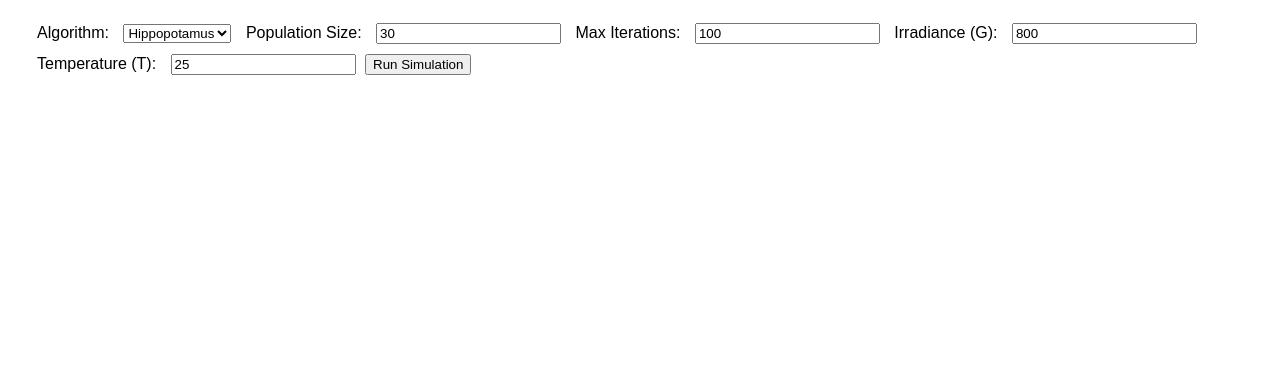
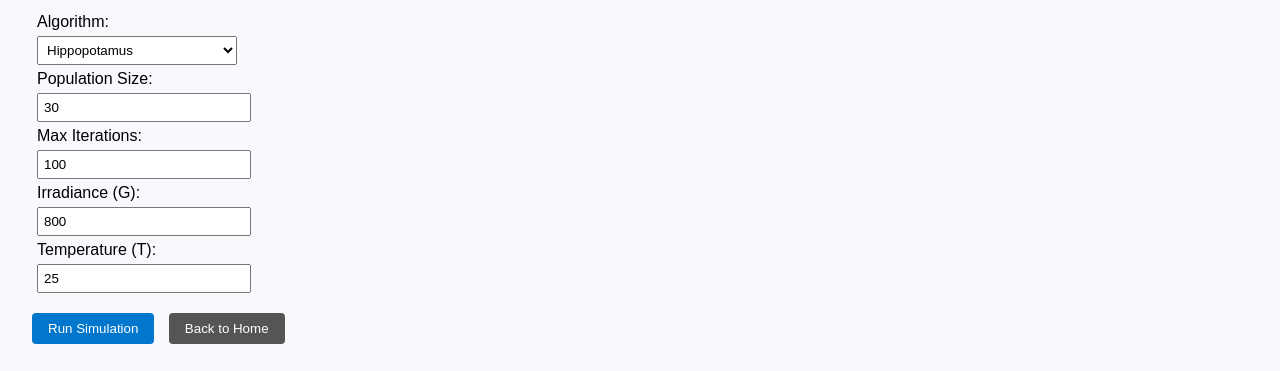
Before and after one commit to starkvic/my-railway-app, a website: page views/interactive.html in a window 1280 px wide. Shown: the part 72-443 px from the top of the page. Drawn offline with nearby package versions, Linux system fonts and the light colour scheme.

```diff
--- a/views/interactive.html
+++ b/views/interactive.html
@@ -7,16 +7,51 @@
     body {
       font-family: sans-serif;
       margin: 2rem;
+      background-color: #f7f9fc;
+    }
+
+    h1 {
+      margin-bottom: 1rem;
     }
 
     label, input, select {
       margin: 5px;
+      display: block;
+    }
+
+    input, select {
+      padding: 5px;
+      width: 200px;
+    }
+
+    button {
+      margin-top: 15px;
+      margin-right: 10px;
+      padding: 8px 16px;
+      background-color: #0077cc;
+      color: white;
+      border: none;
+      border-radius: 4px;
+      cursor: pointer;
+    }
+
+    button:hover {
+      background-color: #005fa3;
+    }
+
+    .back-button {
+      background-color: #555;
     }
 
     #chart-container {
       width: 90%;
       max-width: 800px;
       margin: 30px auto;
+    }
+
+    #output {
+      margin-top: 2rem;
+      font-size: 1rem;
     }
   </style>
 </head>
@@ -42,6 +77,7 @@
     <input type="number" id="temperature" value="25" />
 
     <button type="submit">Run Simulation</button>
+    <button type="button" class="back-button" onclick="goBack()">Back to Home</button>
   </form>
 
   <div id="chart-container">
@@ -51,6 +87,10 @@
   <div id="output"></div>
 
   <script>
+    function goBack() {
+      window.location.href = "/"; // Assumes home is served from root
+    }
+
     const form = document.getElementById("simForm");
     const chartCtx = document.getElementById("convergenceChart").getContext("2d");
     let chart;
@@ -75,7 +115,6 @@
       const data = await res.json();
       console.log(data);
 
-      // Show metadata
       document.getElementById("output").innerHTML = `
         <p><strong>Best Power:</strong> ${data.best_power.toFixed(2)} W</p>
         <p><strong>Final Voltage:</strong> ${data.final_voltage.toFixed(2)} V</p>
@@ -83,7 +122,6 @@
         <p><strong>Runtime:</strong> ${data.runtime} s</p>
       `;
 
-      // Plot convergence
       if (chart) chart.destroy();
       chart = new Chart(chartCtx, {
         type: "line",
```
Also changed, not shown: 1 other file.
